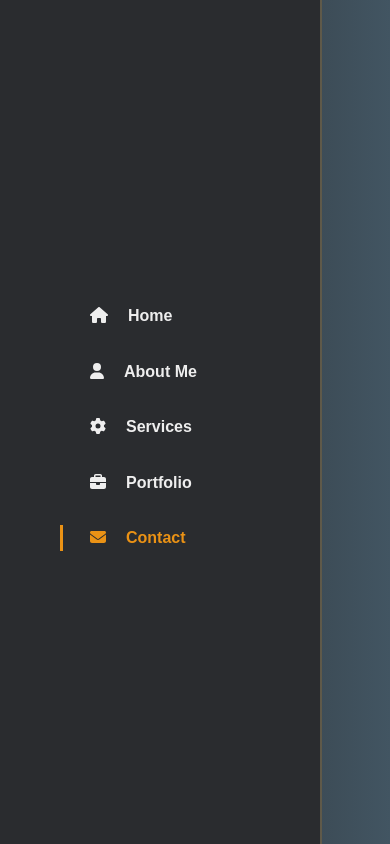
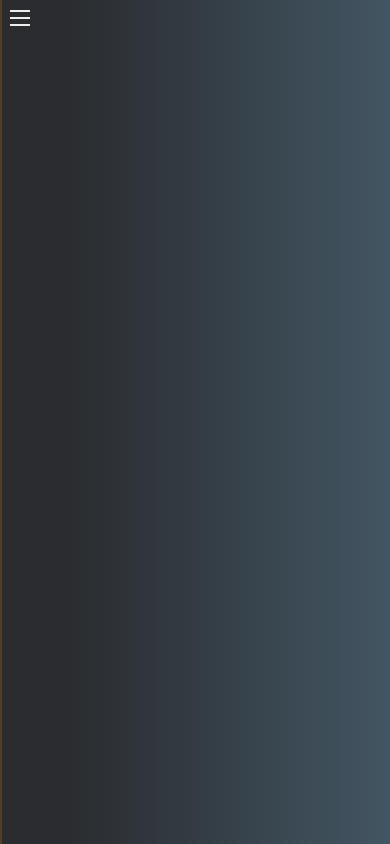
Before and after one commit to jesusp1490/portfolio, a React (Vite) app: page /contact in a window 390 px wide. Shown: the top 844 px of the page. Built offline with nearby package versions, Linux system fonts and the light colour scheme.

Commit message:
Navbar responsive

```diff
--- a/package.json
+++ b/package.json
@@ -16,6 +16,7 @@
     "@fortawesome/free-brands-svg-icons": "^6.5.1",
     "@fortawesome/free-solid-svg-icons": "^6.5.1",
     "@fortawesome/react-fontawesome": "^0.2.0",
+    "@mui/icons-material": "^5.15.7",
     "@mui/material": "^5.15.7",
     "node-sass": "^9.0.0",
     "prop-types": "^15.8.1",
--- a/src/components/Navbar/Navbar.jsx
+++ b/src/components/Navbar/Navbar.jsx
@@ -1,40 +1,45 @@
-import { useLocation } from 'react-router-dom';
-import { Link } from 'react-router-dom';
+// Navbar.jsx
+import { useState } from 'react';
+import { useLocation, Link } from 'react-router-dom';
 import { FontAwesomeIcon } from '@fortawesome/react-fontawesome';
 import { faHome, faUser, faCog, faBriefcase, faEnvelope } from '@fortawesome/free-solid-svg-icons';
 import './_Navbar.scss';
 
 const Navbar = () => {
     const location = useLocation();
+    const [isMenuOpen, setIsMenuOpen] = useState(false);
+
+    const toggleMenu = () => setIsMenuOpen(!isMenuOpen);
+
+    const closeMenu = () => setIsMenuOpen(false); // Agregamos una función para cerrar el menú
 
     return (
-        <div className="navbar-container">
-
-            {/* <h2>NUKEDEV</h2> */}
-
+        <>
+            <div className="navbar-icon-menu" onClick={toggleMenu}>
+                <div className="menu-icon-bar"></div>
+                <div className="menu-icon-bar"></div>
+                <div className="menu-icon-bar"></div>
+            </div>
+            <div className={`navbar-container ${isMenuOpen ? 'menu-open' : ''}`}>
                 <div className="navbar-links">
-                <Link to="/" className={location.pathname === '/' ? 'selected' : ''}>
-                    <FontAwesomeIcon icon={faHome} className="navbar-icon" />
-                    Home
+                    <Link to="/" className={location.pathname === '/' ? 'selected' : ''} onClick={closeMenu}>
+                        <FontAwesomeIcon icon={faHome} className="navbar-icon" /> Home
                     </Link>
-                <Link to="/about" className={location.pathname === '/about' ? 'selected' : ''}>
-                    <FontAwesomeIcon icon={faUser} className="navbar-icon" />
-                    About Me
+                    <Link to="/about" className={location.pathname === '/about' ? 'selected' : ''} onClick={closeMenu}>
+                        <FontAwesomeIcon icon={faUser} className="navbar-icon" /> About Me
                     </Link>
-                <Link to="/services" className={location.pathname === '/services' ? 'selected' : ''}>
-                    <FontAwesomeIcon icon={faCog} className="navbar-icon" />
-                    Services
+                    <Link to="/services" className={location.pathname === '/services' ? 'selected' : ''} onClick={closeMenu}>
+                        <FontAwesomeIcon icon={faCog} className="navbar-icon" /> Services
                     </Link>
-                <Link to="/portfolio" className={location.pathname === '/portfolio' ? 'selected' : ''}>
-                    <FontAwesomeIcon icon={faBriefcase} className="navbar-icon" />
-                    Portfolio
+                    <Link to="/portfolio" className={location.pathname === '/portfolio' ? 'selected' : ''} onClick={closeMenu}>
+                        <FontAwesomeIcon icon={faBriefcase} className="navbar-icon" /> Portfolio
                     </Link>
-                <Link to="/contact" className={location.pathname === '/contact' ? 'selected' : ''}>
-                    <FontAwesomeIcon icon={faEnvelope} className="navbar-icon" />
-                    Contact
+                    <Link to="/contact" className={location.pathname === '/contact' ? 'selected' : ''} onClick={closeMenu}>
+                        <FontAwesomeIcon icon={faEnvelope} className="navbar-icon" /> Contact
                     </Link>
                 </div>
             </div>
+        </>
     );
 };
 
--- a/src/components/Navbar/_Navbar.scss
+++ b/src/components/Navbar/_Navbar.scss
@@ -1,3 +1,4 @@
+// _Navbar.scss
 @import '../../styles/Utils/variables';
 
 .navbar-container {
@@ -51,6 +52,7 @@
             &:hover {
                 color: $accent-color;
             }
+
             &.selected {
                 color: $accent-color;
 
@@ -71,3 +73,44 @@
         }
     }
 }
+
+@media screen and (max-width: 768px) {
+    .navbar-container {
+        transform: translateX(-100%);
+        transition: transform 0.3s ease-in-out;
+    }
+
+    .navbar-icon-menu {
+        display: block;
+        position: fixed;
+        top: 10px;
+        left: 10px;
+        z-index: 1201;
+        width: 30px;
+        height: 30px;
+        cursor: pointer;
+    }
+
+    .menu-icon-bar {
+        width: 20px;
+        height: 2px;
+        background-color: $font-color;
+        margin-bottom: 5px;
+    }
+
+    .navbar-links {
+        display: none;
+        flex-direction: column;
+        align-items: center;
+        background-color: $primary-color;
+        padding-top: 60px;
+    }
+
+    .menu-open {
+        transform: translateX(0);
+
+        .navbar-links {
+            display: flex;
+        }
+    }
+}
--- a/src/pages/HomePage/Home.jsx
+++ b/src/pages/HomePage/Home.jsx
@@ -35,7 +35,6 @@ const Home = () => {
                 </div>
                 <div className="home-details">
                     <h3 className="home-name">JESUS PEREZ</h3>
-                    {/* <p className="home-description">I am a creative</p> */}
                     <h4 className="home-typed"><span id="typed"></span></h4>
                     <div className="home-rrss">
                         <a href="https://github.com/jesusp1490" target="_blank" rel="noopener noreferrer">
@@ -52,7 +51,6 @@ const Home = () => {
                     <Button variant="contained" href={cvFile} download="Jesus Perez_CV_esp.pdf">
                         Download Resume
                     </Button>
-
                 </div>
             </div>
         </div>
--- a/src/pages/HomePage/_Home.scss
+++ b/src/pages/HomePage/_Home.scss
@@ -1,5 +1,4 @@
 @import '../../styles/Utils/variables';
-
 
 body {
     font-family: 'Montserrat', sans-serif;
@@ -23,12 +22,17 @@ body {
             margin-left: 520px;
             margin-top: 50px;
             clip-path: polygon(18% 0, 85% 0, 68% 100%, 0% 100%);
+        }
 
-        }
         .home-details {
             text-align: left;
-            // margin-left: 350px;
             width: 100vw;
+
+            .home-name,
+            #typed,
+            .home-rrss-icon {
+                transition: all 0.3s ease;
+            }
 
             .home-name {
                 font-size: 5rem;
@@ -36,23 +40,10 @@ body {
                 letter-spacing: 0.3rem;
             }
 
-            .home-description {
-                font-size: 2rem;
-                font-weight: lighter;
-                font-style: italic;
-                letter-spacing: 0.2rem;
-                margin-bottom: -40px;
-                margin-right: 250px;
-            }
-
             #typed {
                 font-size: 4rem;
                 color: $accent-color;
                 width: 80%;
-            }
-
-            .typed-cursor {
-                visibility: hidden;
             }
 
             .home-rrss {
@@ -62,13 +53,39 @@ body {
                     font-size: 2rem;
                     margin: 0 10px;
                     color: $font-color;
-                    transition: color 0.3s ease;
-                }
-
-                .home-rrss-icon:hover {
-                    color: $accent-color;
                 }
             }
         }
     }
 }
+
+// Media query para pantallas menores a 768px
+@media screen and (max-width: 768px) {
+    .home-content {
+        flex-direction: column;
+        align-items: center;
+        margin-top: 30px;
+    }
+
+    .home-avatar img {
+        display: none; // Oculta la imagen en pantallas pequeñas
+    }
+
+    .home-details {
+        text-align: center;
+        margin: 20px 0;
+
+        .home-name {
+            font-size: 3rem;
+            margin-bottom: 0;
+        }
+
+        #typed {
+            font-size: 2rem;
+        }
+
+        .home-rrss-icon {
+            font-size: 1.5rem;
+        }
+    }
+}
```
Also changed, not shown: src/styles/Utils/_responsive.scss (+29 -10 lines), 1 other file (tests, documents, lock files or other folders). Lines whose indentation alone changed are shown as unchanged.
